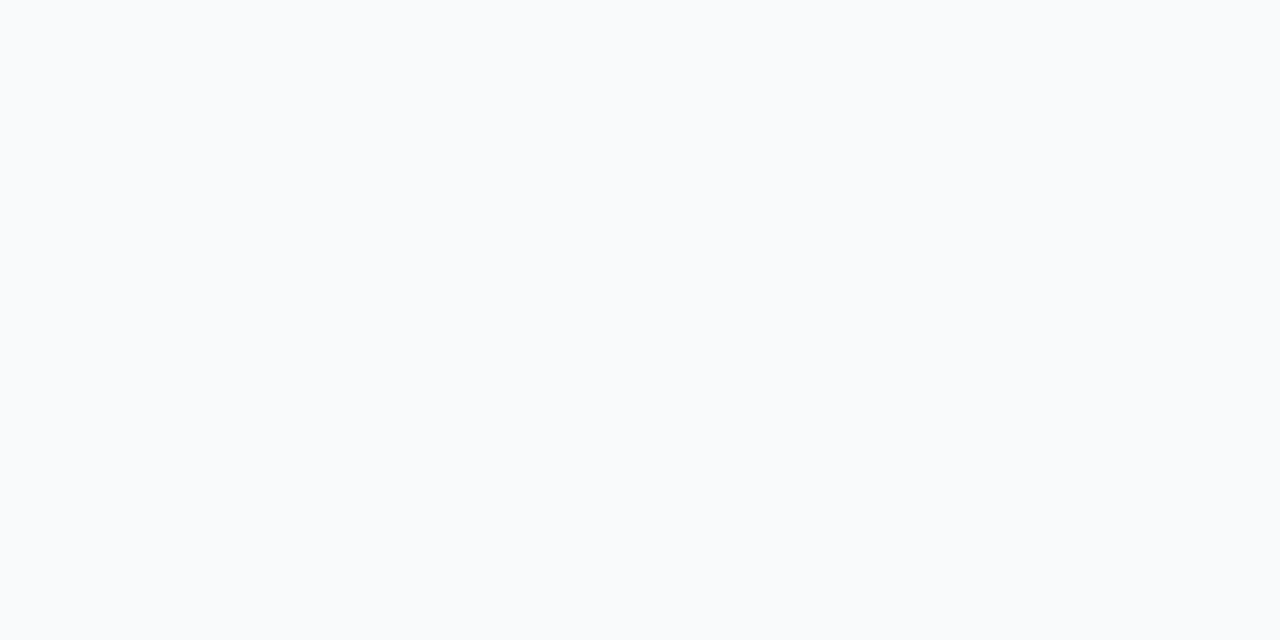
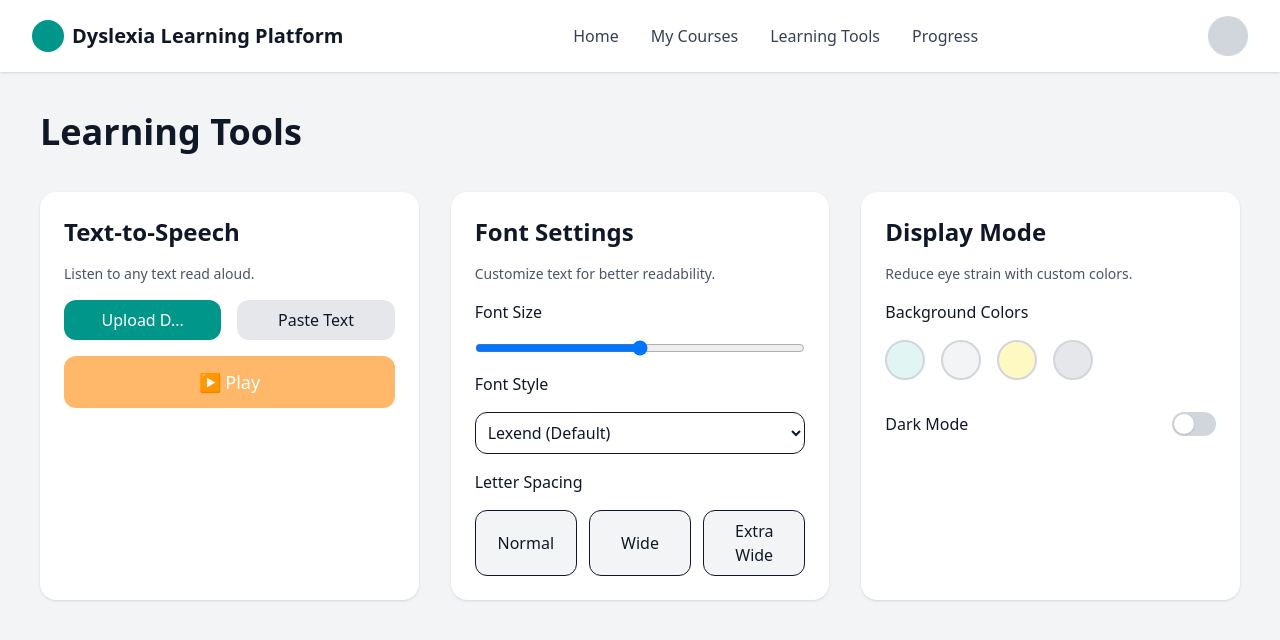
Before and after one commit to Temi-olu/Dyslexia-, a React (Vite) app: page /tools in a window 1280 px wide. Before the commit this address had no page. Shown: the top 640 px of the page. Built offline with nearby package versions, Linux system fonts and the light colour scheme.

Commit message:
First commit of toolpages

```diff
--- a/src/App.jsx
+++ b/src/App.jsx
@@ -2,6 +2,7 @@
 import Homepage from './pages/Homepage'
 import Loginpage from './pages/Loginpage'
 import Registerpage from './pages/Registerpage'
+import Toolspage from './pages/Toolspage'
 import { BrowserRouter, Routes, Route } from 'react-router-dom'
 function App() {
   return (
@@ -11,6 +12,7 @@ function App() {
       <Route path ='/' element={<Homepage />} ></Route>
       <Route path ='/login' element={<Loginpage />} ></Route>
       <Route path ='/register' element={<Registerpage />} ></Route>
+      <Route path ='/tools' element={<Toolspage />} ></Route>
      </Routes>
      </BrowserRouter>
     </div>
--- a/src/component/Navbar.jsx
+++ b/src/component/Navbar.jsx
@@ -1,4 +1,4 @@
-
+import { Link } from "react-router-dom"
 
 function Navbar() {
   return (
@@ -7,9 +7,9 @@ function Navbar() {
     {/* middle part */}
 
     <div className="flex gap-12" >
-      <p>Home</p>
+    <Link to='/'>  <button>Home</button></Link>
       <p>Courses</p>
-      <p>Tools</p>
+      <Link to='/tools'><p>Tools</p></Link>
     </div>
     {/* end part */}
     <div className="flex gap-3">
--- a/src/pages/Loginpage.jsx
+++ b/src/pages/Loginpage.jsx
@@ -1,5 +1,5 @@
 import { useState } from "react";
-
+import { Link } from 'react-router-dom';
 function Loginpage (){
   const [showPassword, setShowPassword] = useState(false);
 
@@ -52,19 +52,20 @@ function Loginpage (){
           </div>
 
           {/* Login button */}
-          <button
+        <button
             type="submit"
             className="w-full bg-teal-700 text-white p-3 rounded-xl hover:bg-teal-800 transition"
           >
-            Login
+    Login
           </button>
+
         </form>
 
         <p className="text-center text-sm mt-6">
           Don't have an account?{" "}
-          <span className="text-teal-700 font-medium cursor-pointer">
+  <Link to='/register'><span className="text-teal-700 font-medium cursor-pointer">
             Register
-          </span>
+          </span></Link>
         </p>
       </div>
     </div>
--- a/src/pages/Registerpage.jsx
+++ b/src/pages/Registerpage.jsx
@@ -17,7 +17,7 @@ const Registerpage = () => {
             <label className="block text-sm font-medium mb-1">Full Name</label>
             <input
               type="text"
-              placeholder="Alex Chen"
+              placeholder="Temi-Olu"
               className="w-full border border-gray-300 rounded-xl p-3 focus:outline-none focus:ring-2 focus:ring-gray-400"
             />
           </div>
@@ -27,7 +27,7 @@ const Registerpage = () => {
             <label className="block text-sm font-medium mb-1">Email</label>
             <input
               type="email"
-              placeholder="alex.chen@example.com"
+              placeholder="temi.olu@example.com"
               className="w-full border border-gray-300 rounded-xl p-3 focus:outline-none focus:ring-2 focus:ring-gray-400"
             />
           </div>
--- a/src/pages/Toolspage.jsx
+++ b/src/pages/Toolspage.jsx
@@ -1,11 +1,97 @@
-import React from 'react'
+import React from "react";
 
-function Toolspage() {
+export default function Toolspage() {
+  const bgColors = ["#e1f5f2", "#f3f4f6", "#fef9c3", "#e5e7eb"]; // teal, light gray, cream, cool gray
+
   return (
-    <div>
 
+ <div className="min-h-screen  bg-gray-100 text-gray-900">
+  {/* navbar */}
+  <nav className="w-full bg-white shadow-sm py-4 px-8 flex items-center justify-between">
+<div className="flex items-center gap-2">
+<div className="w-8 h-8 bg-teal-600 rounded-full"></div>
+<h1 className="text-xl font-semibold">Dyslexia Learning Platform</h1>
+</div>
+
+
+<ul className="hidden md:flex items-center gap-8 text-gray-700 font-medium">
+<li className="hover:text-teal-600 cursor-pointer">Home</li>
+<li className="hover:text-teal-600 cursor-pointer">My Courses</li>
+<li className="hover:text-teal-600 cursor-pointer">Learning Tools</li>
+<li className="hover:text-teal-600 cursor-pointer">Progress</li>
+</ul>
+
+
+<div className="w-10 h-10 rounded-full bg-gray-300"></div>
+</nav>
+     {/* Body */}
+<div className="p-10">
+      <h1 className="text-4xl font-bold mb-10">Learning Tools</h1>
+
+      <div className="grid grid-cols-1 md:grid-cols-3 gap-8">
+        {/* Text to Speech */}
+        <div className="bg-white rounded-2xl shadow p-6 flex flex-col gap-4">
+          <h2 className="text-2xl font-semibold">Text-to-Speech</h2>
+          <p className="text-gray-600 text-sm">Listen to any text read aloud.</p>
+
+          <div className="flex gap-4">
+            <button className="bg-teal-600 text-white rounded-xl px-4 py-2 w-full">Upload D...</button>
+            <button className="bg-gray-200 rounded-xl px-4 py-2 w-full">Paste Text</button>
+          </div>
+
+          <button className="bg-orange-300 text-white rounded-xl py-3 text-lg flex items-center justify-center gap-2">
+            ▶ Play
+          </button>
+        </div>
+
+        {/* Font Settings */}
+        <div className="bg-white rounded-2xl shadow p-6 flex flex-col gap-4">
+          <h2 className="text-2xl font-semibold">Font Settings</h2>
+          <p className="text-gray-600 text-sm">Customize text for better readability.</p>
+
+          <label className="font-medium">Font Size</label>
+          <input type="range" className="w-full" />
+
+          <label className="font-medium">Font Style</label>
+          <select className="border rounded-xl p-2 w-full">
+            <option>Lexend (Default)</option>
+            <option>OpenDyslexic</option>
+            <option>Arial</option>
+          </select>
+
+          <label className="font-medium">Letter Spacing</label>
+          <div className="flex gap-3">
+            <button className="px-4 py-2 rounded-xl border w-full bg-gray-100">Normal</button>
+            <button className="px-4 py-2 rounded-xl border w-full bg-gray-100">Wide</button>
+            <button className="px-4 py-2 rounded-xl border w-full bg-gray-100">Extra Wide</button>
+          </div>
+        </div>
+
+        {/* Display Mode */}
+        <div className="bg-white rounded-2xl shadow p-6 flex flex-col gap-4">
+          <h2 className="text-2xl font-semibold">Display Mode</h2>
+          <p className="text-gray-600 text-sm">Reduce eye strain with custom colors.</p>
+
+          <label className="font-medium">Background Colors</label>
+          <div className="flex gap-4 items-center">
+            {bgColors.map((color) => (
+              <button
+                key={color}
+                style={{ backgroundColor: color }}
+                className="w-10 h-10 rounded-full border-2 border-gray-300"
+              ></button>
+            ))}
+          </div>
+
+          <div className="flex items-center justify-between mt-4">
+            <span className="font-medium">Dark Mode</span>
+            <div className="w-11 h-6 bg-gray-300 rounded-full relative">
+              <div className="absolute top-0.5 left-0.5 bg-white w-5 h-5 rounded-full shadow"></div>
+            </div>
+          </div>
+        </div>
+      </div>
     </div>
-  )
+    </div>
+  );
 }
-
-export default Toolspage
```
